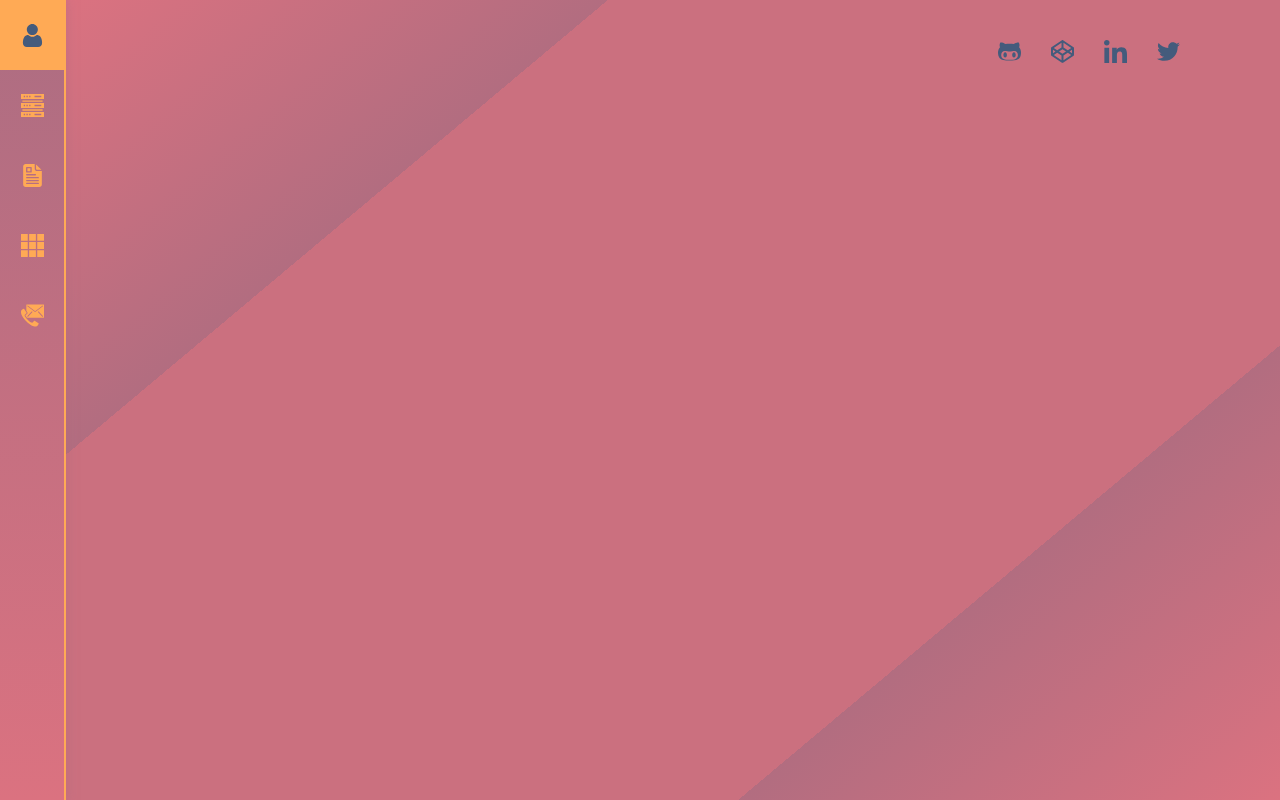
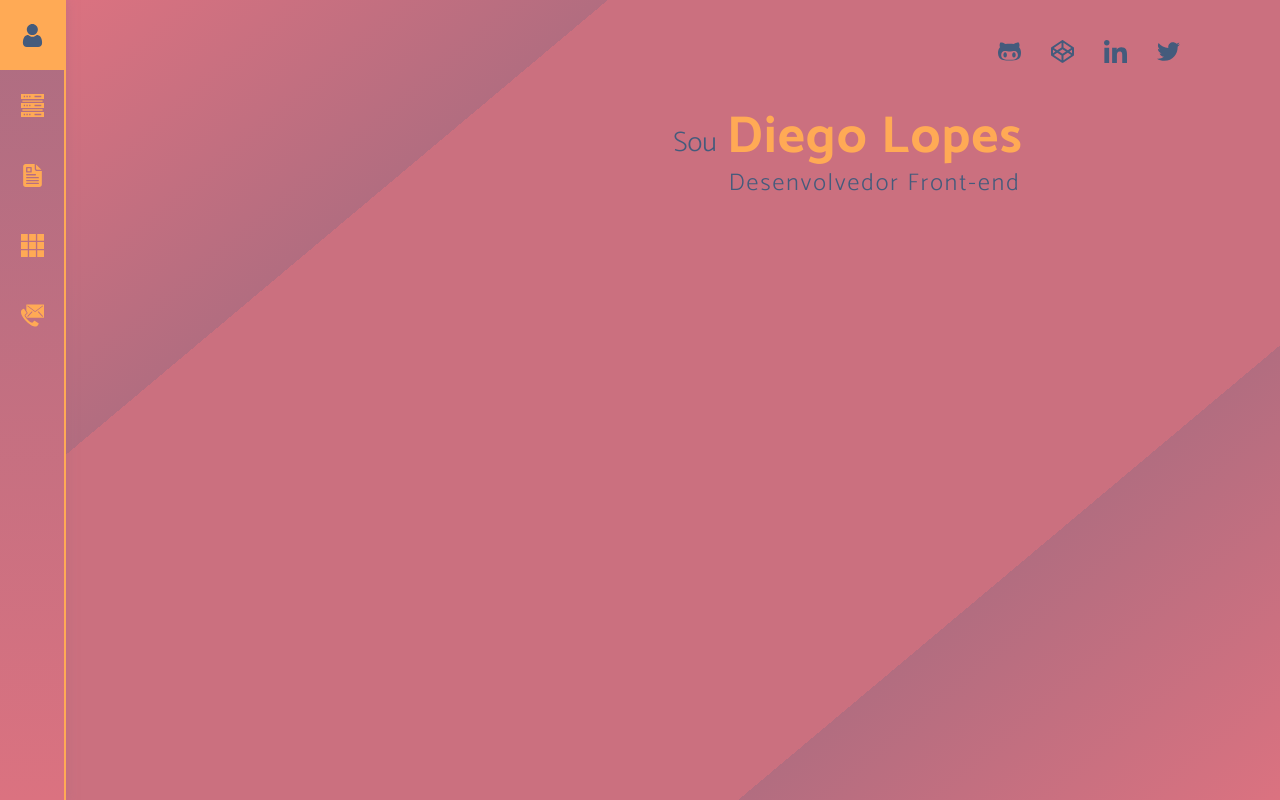
Before and after one commit to diglopes/my-portfolio, a website: page index.html in a window 1280 px wide. Drawn offline with Linux system fonts and the light colour scheme.

Commit message:
Add main heading

```diff
--- a/assets/styles/generic.css
+++ b/assets/styles/generic.css
@@ -6,6 +6,7 @@
 
 body {
   font-size: 16px;
+  font-family: "Catamaran", sans-serif;
 }
 
 a {
--- a/assets/styles/main.css
+++ b/assets/styles/main.css
@@ -90,6 +90,9 @@
     #b26d80 75%,
     #db7280
   );
+  display: grid;
+  grid-template-columns: 50% 50%;
+  grid-auto-rows: minmax(min-content, max-content);
 }
 
 @media screen and (max-width: 500px) {
@@ -102,11 +105,18 @@
 *       SOCIAL
 *********************/
 
+.social-wrapper {
+  grid-column: 1 / -1;
+  justify-self: end;
+  margin-top: 40px;
+  margin-bottom: 40px;
+  padding-right: 100px;
+}
+
 .social {
   display: grid;
   grid-template-columns: repeat(4, 1fr);
   column-gap: 30px;
-  position: absolute;
   right: 100px;
   top: 40px;
 }
@@ -120,3 +130,41 @@
 .social svg:hover {
   fill: var(--clr-secondary);
 }
+
+/*********************
+*    PRESENTATION
+*********************/
+
+.main-heading {
+  display: grid;
+  grid-template-columns: repeat(2, minmax(min-content, max-content));
+  margin-right: auto;
+}
+
+.main-heading .first-word {
+  justify-self: right;
+  align-self: end;
+  margin-right: 12px;
+  margin-bottom: -2px;
+}
+
+.main-heading .name {
+  color: var(--clr-secondary);
+  font-size: 52px;
+  font-weight: 700;
+  line-height: 1;
+  letter-spacing: 1.4px;
+  margin-left: -2px;
+}
+
+.main-heading .nomenclature {
+  font-size: 24px;
+  grid-column: 2 / -1;
+  letter-spacing: 2px;
+}
+
+.main-heading span {
+  font-weight: 300;
+  font-size: 28px;
+  color: var(--clr-base-dark);
+}
--- a/index.html
+++ b/index.html
@@ -1,13 +1,17 @@
 <!DOCTYPE html>
 <html lang="pt-BR">
   <head>
+    <title>Portfolio | Diego Lopes - Front-end Developer</title>
     <meta charset="UTF-8" />
     <meta name="viewport" content="width=device-width, initial-scale=1.0" />
     <link rel="shortcut icon" href="./assets/images/favicon.ico" />
     <link rel="stylesheet" href="./assets/styles/settings.css" />
     <link rel="stylesheet" href="./assets/styles/generic.css" />
     <link rel="stylesheet" href="./assets/styles/main.css" />
-    <title>Portfolio | Diego Lopes - Front-end Developer</title>
+    <link
+      href="https://fonts.googleapis.com/css2?family=Catamaran:wght@300;400;700&display=swap"
+      rel="stylesheet"
+    />
   </head>
   <body>
     <div class="wrapper">
@@ -77,6 +81,7 @@
       </header>
 
       <main class="main">
+        <div class="social-wrapper">
           <ul class="social">
             <li>
               <a href="#" target="_blank">
@@ -127,7 +132,20 @@
               </a>
             </li>
           </ul>
+        </div>
+
         <section></section>
+        <section>
+          <h1 class="main-heading">
+            <span class="first-word">Sou</span>
+            <span class="name">
+              Diego Lopes
+            </span>
+            <span class="nomenclature">
+              Desenvolvedor Front-end
+            </span>
+          </h1>
+        </section>
       </main>
     </div>
   </body>
```
Lines whose indentation alone changed are shown as unchanged.
